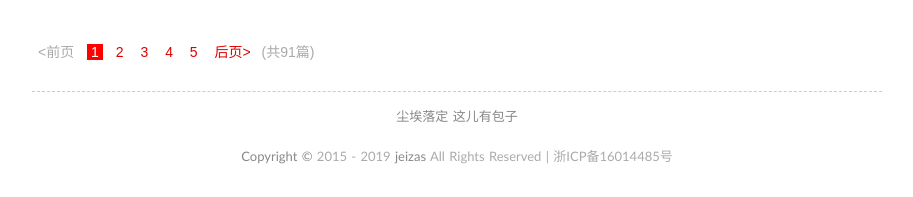
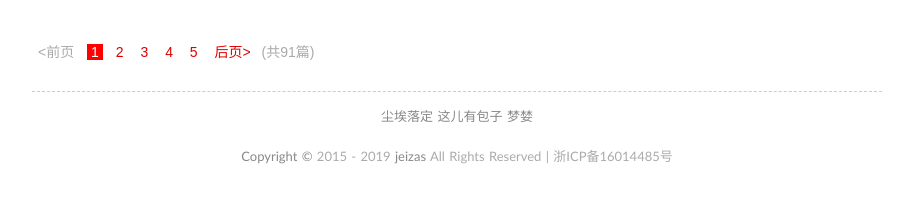
Before and after one commit to jeizas/jeizas.github.io, a Jekyll site: the page built from index.html, in a window 1280 px wide. Shown: the part 2169-2366 px from the top of the page, without its empty margins (183-1096 px from the left). Built offline with Jekyll 4.4.1, drawn with Linux system fonts in a browser that asks for light colours; nearby versions of some CDN libraries; the list of posts is cut into pages by our own code; comment, search, counter and statistics services are not loaded.

Commit message:
modified:   _layouts/default.html

```diff
--- a/_layouts/default.html
+++ b/_layouts/default.html
@@ -160,7 +160,8 @@
       <footer>
         <p>
           <small><a href="http://www.elmerlxy.com">尘埃落定</a></small>
-          <small><a href="http://yyyellow.win:9000/">这儿有包子</a></small>
+          <small><a href="https://www.jhonwill.cn">这儿有包子</a></small>
+          <small><a href="https://soul.jeizas.me">梦婪</a></small>
         <p>
           <small>
             <a rel="license" href="http://creativecommons.org/licenses/by-sa/3.0/cn/" target="_blank" title="许可协议">Copyright ©</a> 2015 - {{site.time | date:"%Y"}} <a href="/about/">{{ site.author }}</a> All Rights Reserved | 浙ICP备16014485号
```
